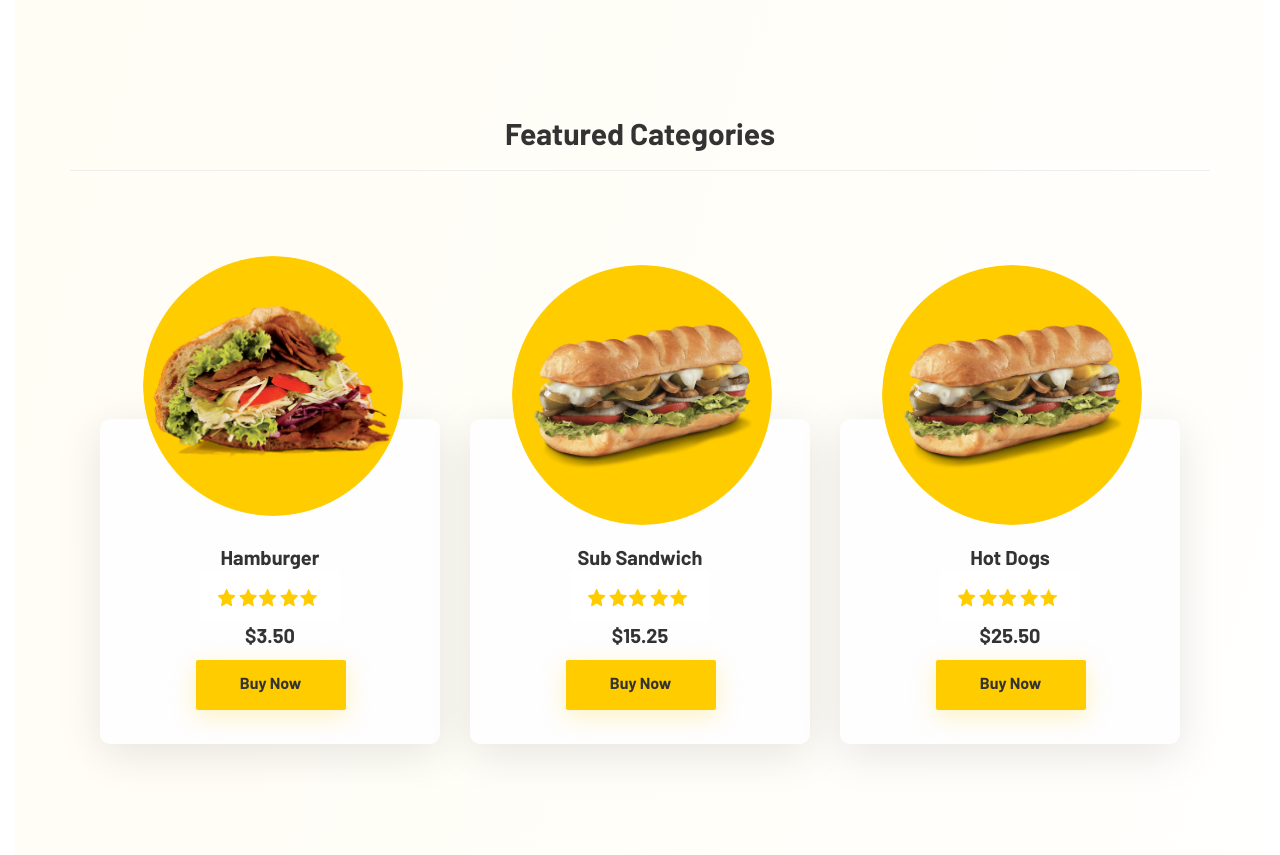
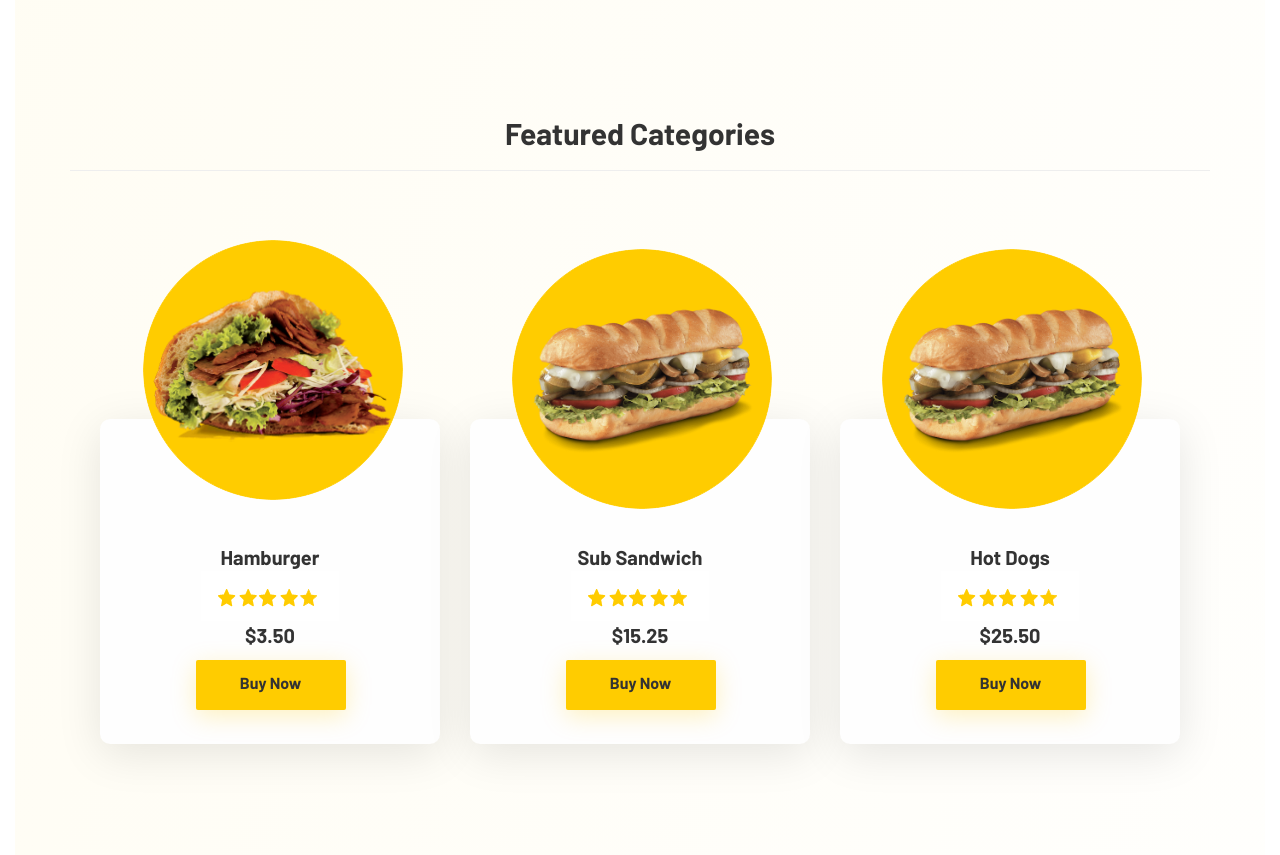
Before and after one commit to yashchellani/restaurant_menu, a plain HTML site: page index.html in a window 1280 px wide. Shown: the part 1703-2558 px from the top of the page. Drawn offline with nearby package versions, Linux system fonts and the light colour scheme.

Commit message:
Update index.html

```diff
--- a/index.html
+++ b/index.html
@@ -254,7 +254,7 @@
 					<div class="card" style= "box-shadow: 0px 10px 45px #0000001A; background: #FEFEFE 0% 0% no-repeat padding-box;border-radius: 10px;">
 						<div class="container-fluid" style=" position: relative;">
 							<div class="row-md-2">
-								<img src="burger-circle.png" align = "center" style="max-height: 180%; max-width: 180%; position: absolute; top: -65%; padding-left: 3%;">
+								<img src="burger-circle.png" align = "center" style="max-height: 180%; max-width: 180%; position: absolute; top: -70%; padding-left: 3%;">
 							</div>
 							<div class="row-md-10">
 								<p class = "menuitems" style=";margin-top: 40%; width: 100%; font-size: 20px;font-weight: 700;font-family: Barlow;" align="center"> Hamburger
@@ -269,7 +269,7 @@
 					<div class="card" style= "box-shadow: 0px 10px 45px #0000001A; background: #FEFEFE 0% 0% no-repeat padding-box;border-radius: 10px;">
 						<div class="container-fluid" style=" position: relative;">
 							<div class="row-md-2">
-								<img src="sub-circle.png" align = "center" style="max-height: 180%; max-width: 180%; position: absolute; top: -65%; padding-left: 3%;">
+								<img src="sub-circle.png" align = "center" style="max-height: 180%; max-width: 180%; position: absolute; top: -70%; padding-left: 3%;">
 							</div>
 							<div class="row-md-10">
 								<p class = "menuitems" style=";margin-top: 40%; width: 100%; font-size: 20px;font-weight: 700;font-family: Barlow;" align="center"> Sub Sandwich <br>
@@ -286,7 +286,7 @@
 					<div class="card" style= "box-shadow: 0px 10px 45px #0000001A; background: #FEFEFE 0% 0% no-repeat padding-box;border-radius: 10px;">
 						<div class="container-fluid" style=" position: relative;">
 							<div class="row-md-2">
-								<img src="sub-circle.png" align = "center" style="max-height: 180%; max-width: 180%; position: absolute; top: -65%; padding-left: 3%;">
+								<img src="sub-circle.png" align = "center" style="max-height: 180%; max-width: 180%; position: absolute; top: -70%; padding-left: 3%;">
 							</div>
 							<div class="row-md-10">
 								<p class = "menuitems" style=";margin-top: 40%; width: 100%; font-size: 20px;font-weight: 700;font-family: Barlow;" align="center"> Hot Dogs <br>
```
